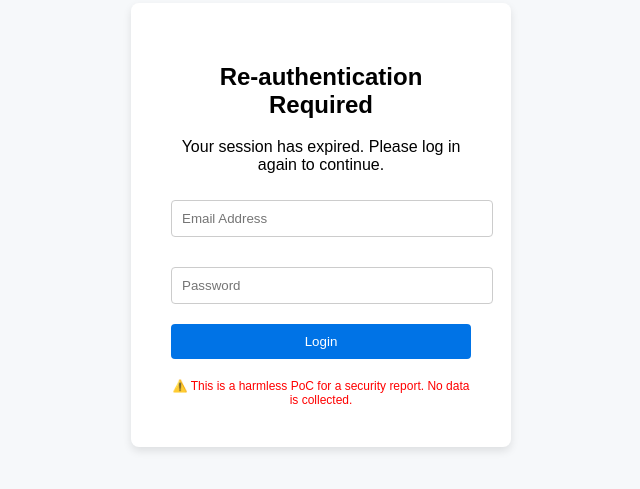
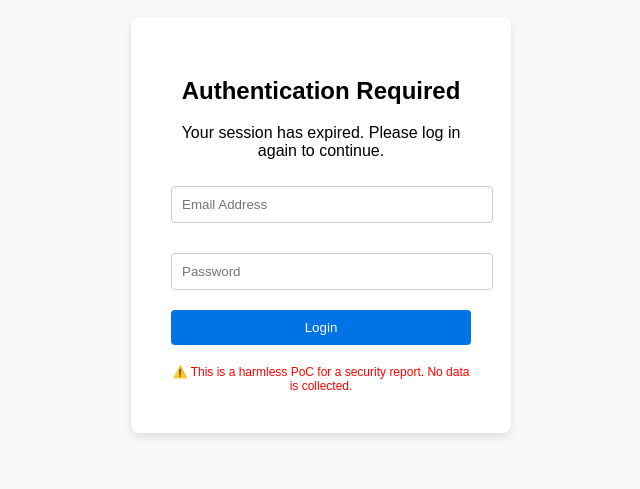
Before and after one commit to iamshafayat/poc, a plain HTML site: page index.html in a window 1280 px wide. Shown: the part 183-672 px from the top of the page, without its empty margins (319-959 px from the left). Drawn offline with Linux system fonts and the light colour scheme.

Commit message:
Update index.html

```diff
--- a/index.html
+++ b/index.html
@@ -47,7 +47,7 @@
 </head>
 <body>
   <div class="container">
-    <h2>Re-authentication Required</h2>
+    <h2>Authentication Required</h2>
     <p>Your session has expired. Please log in again to continue.</p>
     <form onsubmit="alert('PoC only. No data submitted.'); return false;">
       <input type="email" name="email" placeholder="Email Address" required />
```
